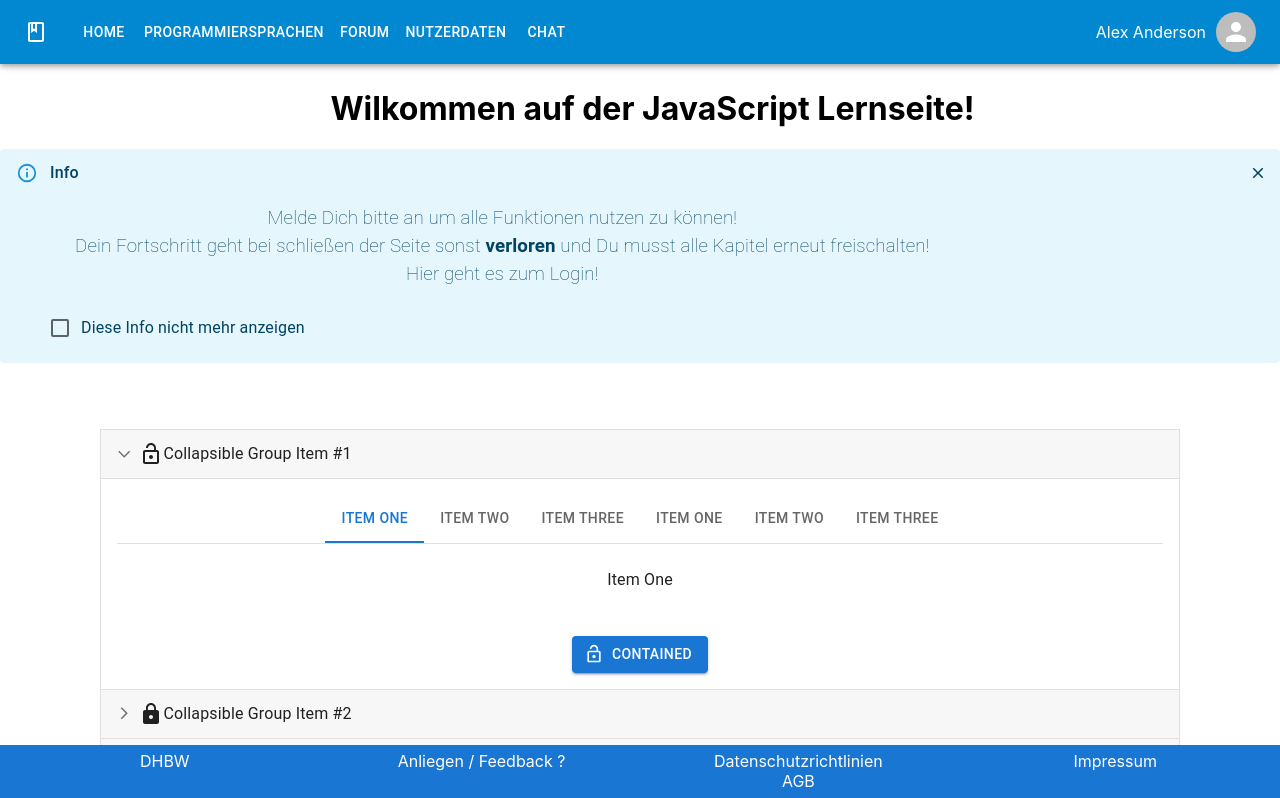
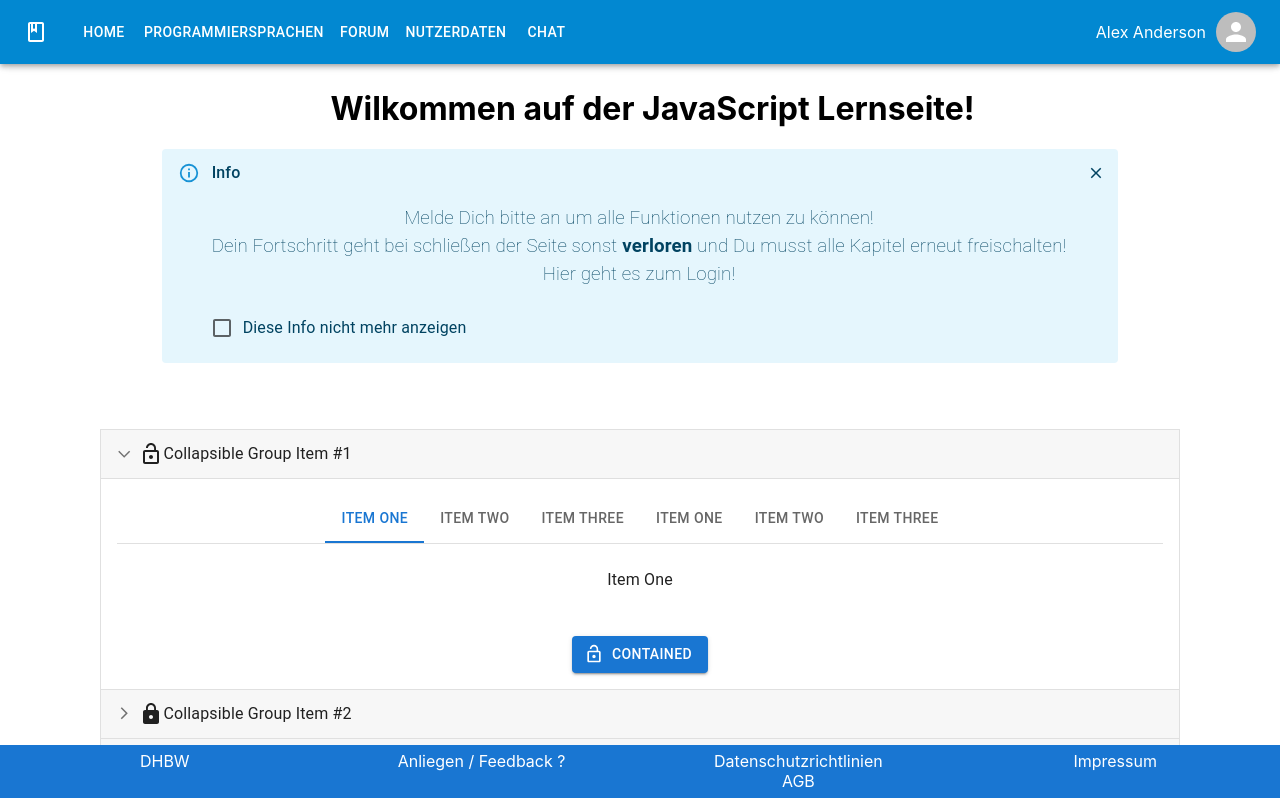
Before and after one commit to sakulklk/Lernmanagement, a Next.js app: page /kapitelJS_na in a window 1280 px wide. Shown: the top 798 px of the page. Built offline with nearby package versions, Linux system fonts and the light colour scheme.

Commit message:
1 file modified

```diff
--- a/components/kapitelJS/kapitelübersicht_na.js
+++ b/components/kapitelJS/kapitelübersicht_na.js
@@ -21,6 +21,7 @@ import Tab from '@mui/material/Tab';
 import TabContext from '@mui/lab/TabContext';
 import TabList from '@mui/lab/TabList';
 import TabPanel from '@mui/lab/TabPanel';
+import Stack from '@mui/material/Stack';
 
 const actions = [
   { icon: <LockIcon />, name: 'nicht freigeschalten!' },
@@ -102,8 +103,9 @@ export default function CustomizedAccordions() {
 
     h3{
       font-weight: lighter;
-      padding-left: 25px;
+      margin-left: auto;
       text-align: center;
+      margin-rigth: auto;
     }
     .hover:hover{
       color: #0288d1;
@@ -112,7 +114,13 @@ export default function CustomizedAccordions() {
       `}</style>
 
       <h1> Wilkommen auf der JavaScript Lernseite! </h1>
-      <Box sx={{ width: '100%' }}>
+      {/* <Box sx={{ width: '100%' }} alignItems="center" justifyContent="center"> */}
+      <Stack
+        sx={{ width: '100%' }}
+        alignItems="center"
+        justifyContent="center"
+        fullWidth
+      >
         <Collapse in={open}>
           <Alert
             severity="info"
@@ -129,17 +137,16 @@ export default function CustomizedAccordions() {
               </IconButton>
             }
             sx={{ mb: 2 }}
+            fullWidth
           >
             <Typography>
               <AlertTitle>Info</AlertTitle>
               <h3>
-                {' '}
                 Melde Dich bitte an um alle Funktionen nutzen zu können!
-                <br /> Dein Fortschritt geht bei schließen der Seite sonst{' '}
-                <b>verloren</b> und Du musst alle Kapitel erneut freischalten!
+                <br /> Dein Fortschritt geht bei schließen der Seite sonst
+                <b> verloren</b> und Du musst alle Kapitel erneut freischalten!
                 <br />
                 <a href="signUp" className="hover">
-                  {' '}
                   Hier geht es zum Login!
                 </a>
               </h3>
@@ -164,7 +171,8 @@ export default function CustomizedAccordions() {
         >
           Info
         </Button> */}
-      </Box>
+        {/* </Box> */}
+      </Stack>
       {/* <Stack sx={{ width: '100%' }} spacing={2}>
         <Alert severity="info">
           <Typography>
@@ -172,7 +180,8 @@ export default function CustomizedAccordions() {
             <h3>
               {' '}
               Melde Dich bitte an um alle Funktionen nutzen zu können! Dein
-              Fortschritt geht bei schließen der Seite sonst <b>verloren</b> und
+              Fortschritt geht bei
+               schließen der Seite sonst <b>verloren</b> und
               Du musst alle Kapitel erneut freischalten!
               <br />
               <a href="signUp" className="hover">
```
